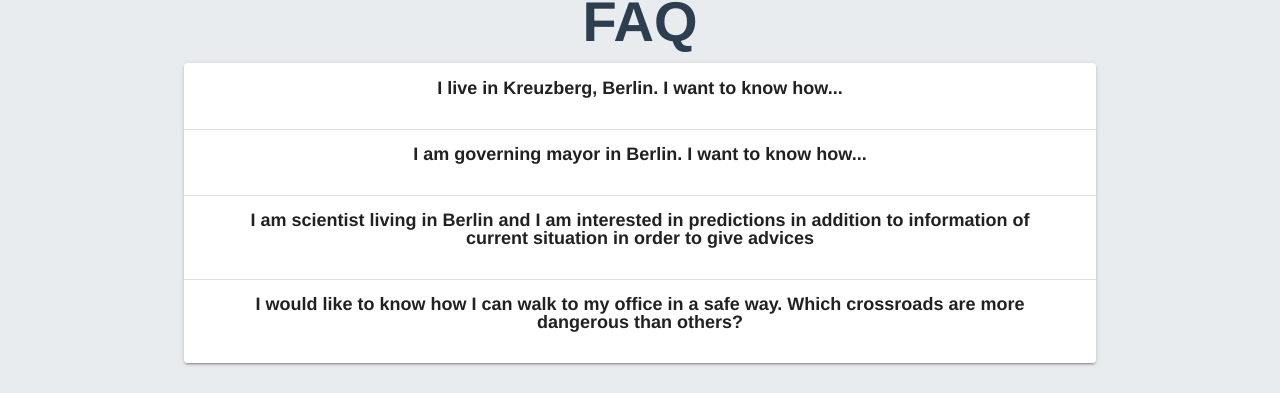
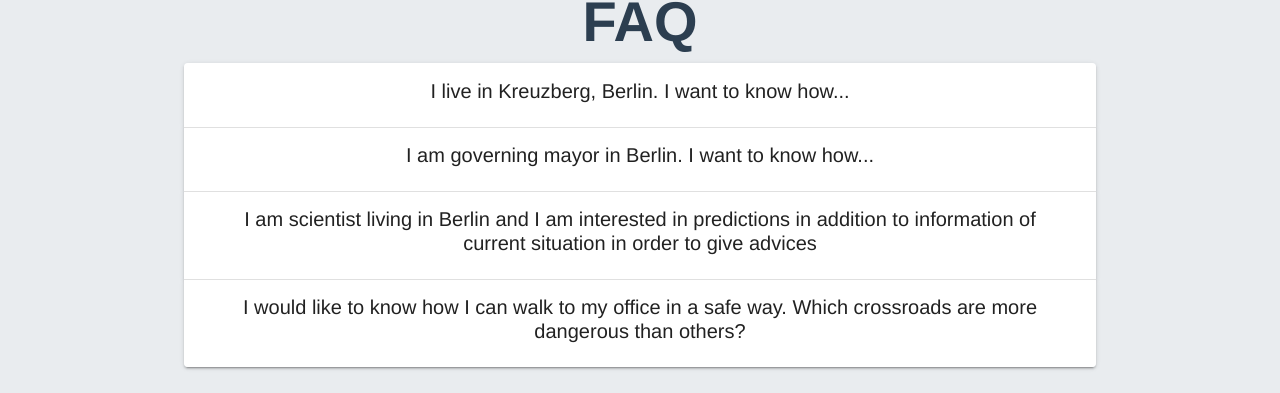
Before and after one commit to Api-visualizer/city-data-visualizer-FE, a Vue app: page /berlin/faq in a window 1280 px wide. Shown: the part 404-797 px from the top of the page. Built offline with nearby package versions, Linux system fonts and the light colour scheme; what vue-apexcharts would draw is missing.

Commit message:
little change

```diff
--- a/src/views/BerlinOverview.vue
+++ b/src/views/BerlinOverview.vue
@@ -15,7 +15,7 @@
         <v-expansion-panels class="w-75 mt-10 container-fluid ">
           <v-expansion-panel v-for="item in FAQ" :key="item">
             <v-expansion-panel-header class="align-center justify-start pl-5 pr-5">
-                <p>{{ item.question }}</p>
+                <h5>{{ item.question }}</h5>
             </v-expansion-panel-header>
             <v-expansion-panel-content>
               {{ item.answer }}
@@ -74,7 +74,6 @@
 
 p {
   font-size: large;
-  font-weight: bold;
 }
 
 .jumbotron {
```
